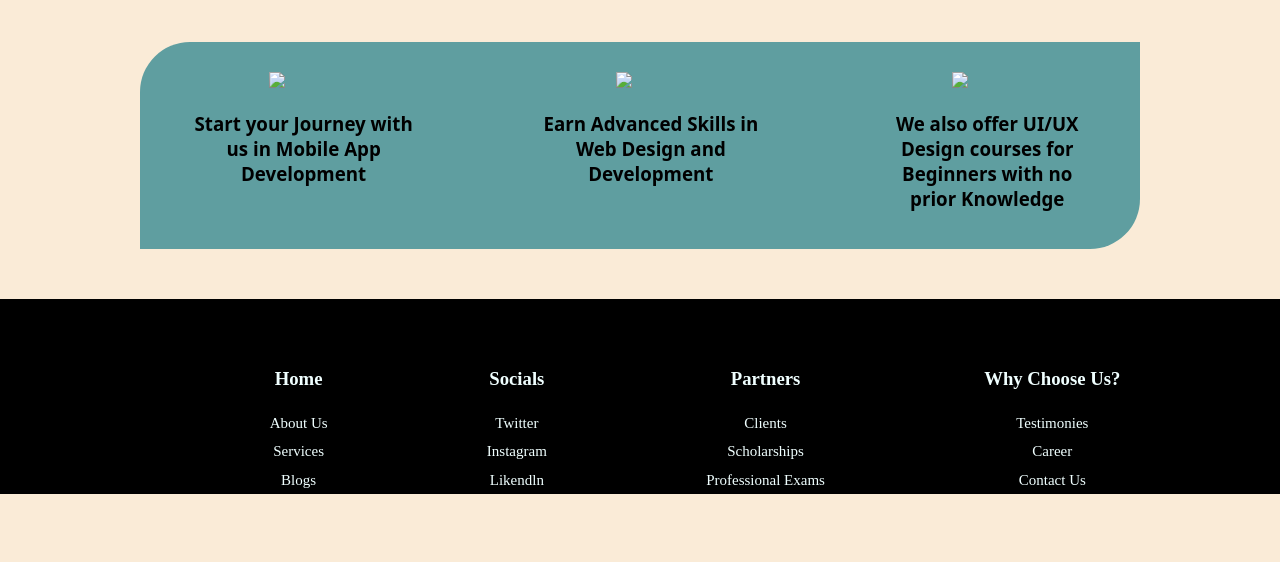
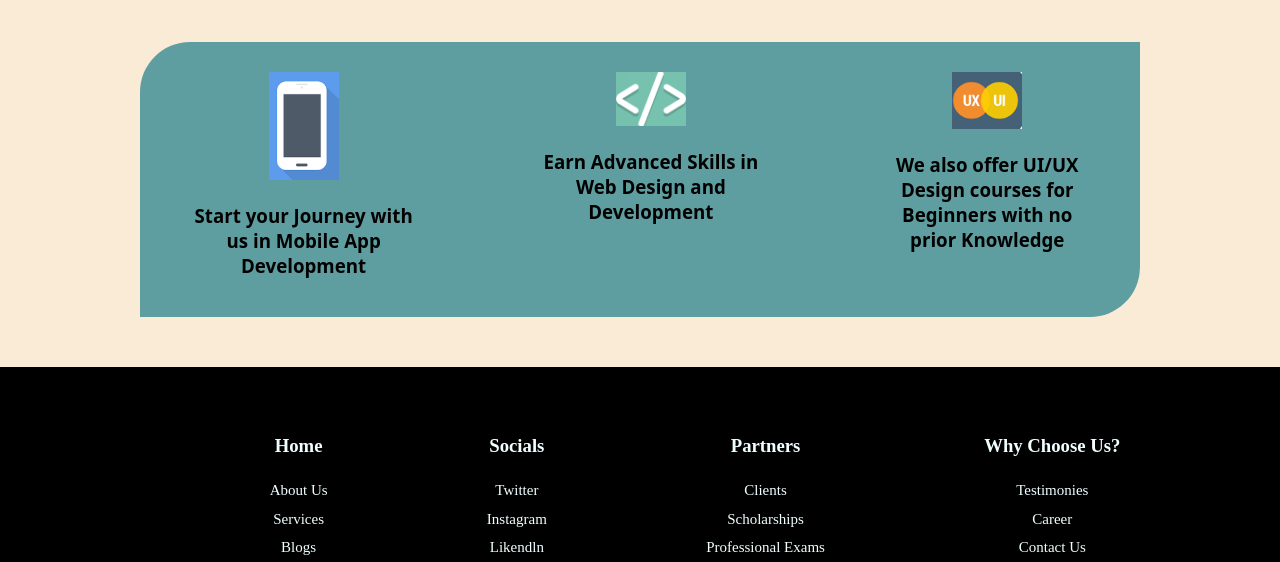
Before and after one commit to phirstchild/Sapphire, a plain HTML site: page index.html in a window 1280 px wide. Shown: the part 2006-2568 px from the top of the page. Before the commit the page ends 2500 px from the top, so only its background shows below. Drawn offline with Linux system fonts and the light colour scheme.

Commit message:
Landing Page

```diff
--- a/index.html
+++ b/index.html
@@ -12,7 +12,7 @@
     <header>
       <div class="cont-1">
         <div class="comp">
-          <img src="images/fine logo.jpg" alt="logo" />
+          <img src="images/fine logo.png" alt="logo" />
           <a>Sapphire</a>
           <a id="emp">Empowering the Girl Child with Technologies</a>
         </div>
@@ -112,15 +112,15 @@
     <!--Section for Company Services-->
     <section class="services">
       <div class="sv1">
-        <center><img src="images/mob app icon.jpg" /></center>
+        <center><img src="images/mob app icon.png" /></center>
         <h3>Start your Journey with us in Mobile App Development</h3>
       </div>
       <div class="sv1">
-        <center><img src="images/wed dev icons.jpg" /></center>
+        <center><img src="images/wed dev icons.png" /></center>
         <h3>Earn Advanced Skills in Web Design and Development</h3>
       </div>
       <div class="sv1">
-        <center><img src="images/ui icon.jpg" /></center>
+        <center><img src="images/ui icon.png" /></center>
         <h3>
           We also offer UI/UX Design courses for Beginners with no prior
           Knowledge
```
